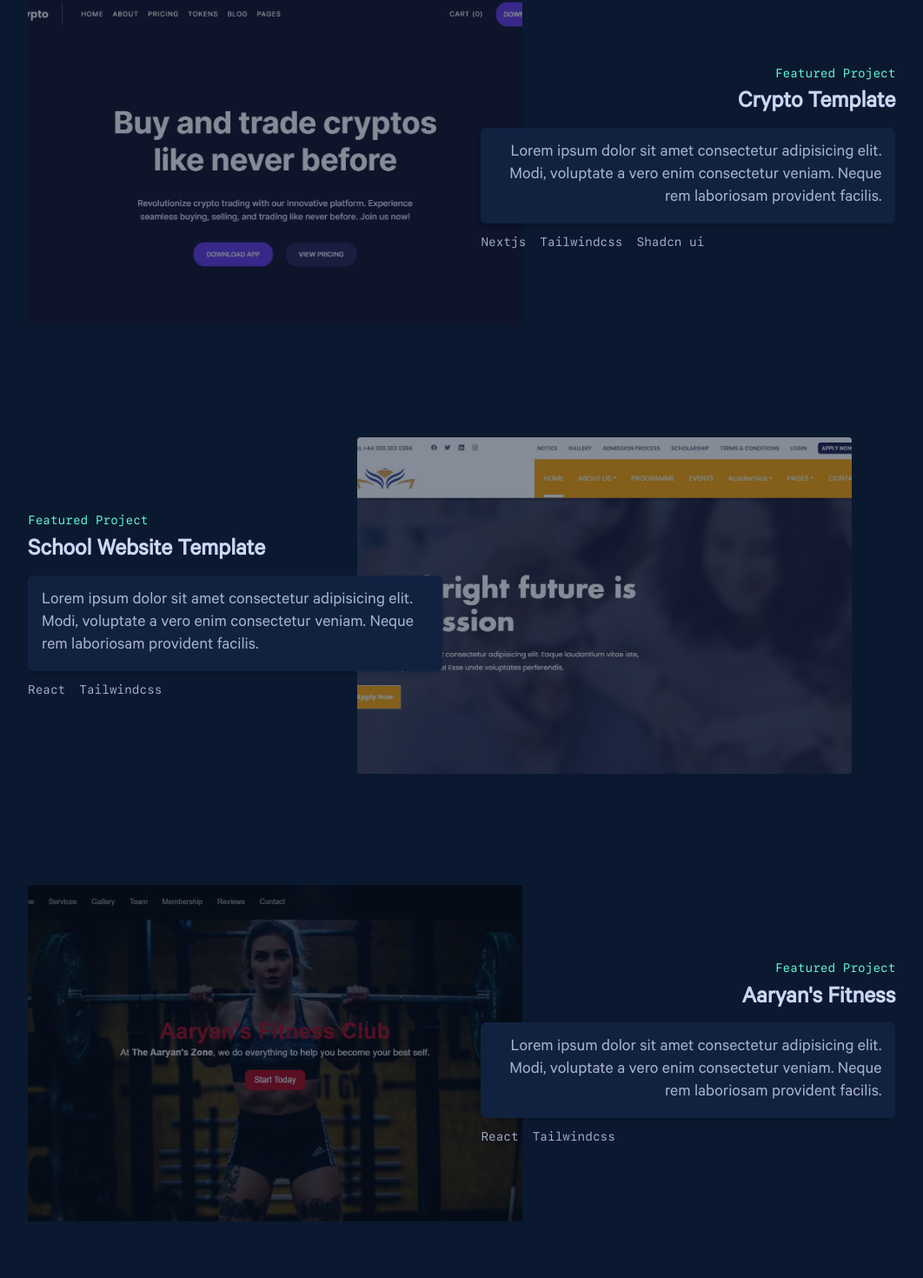
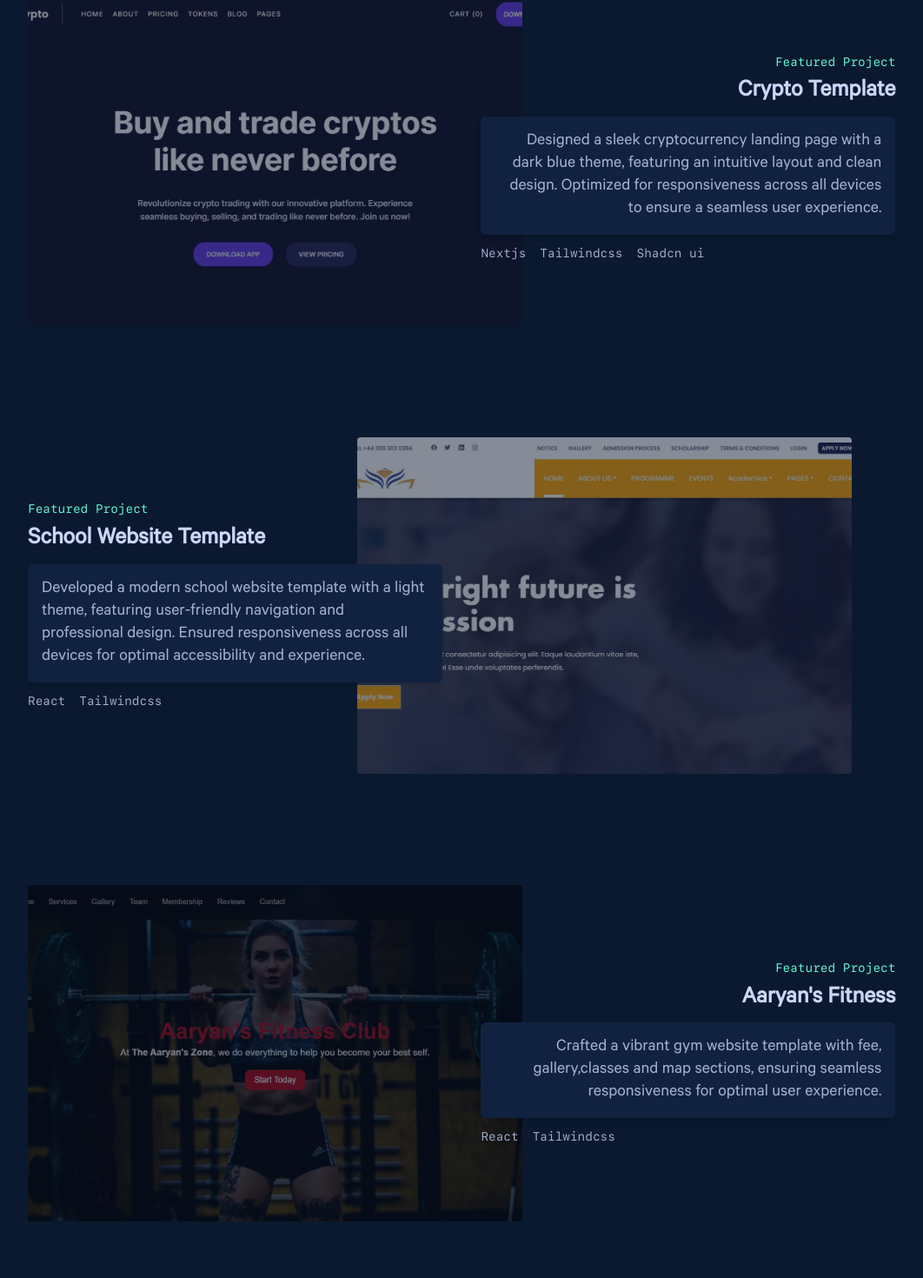
Before and after one commit to ujjwal-B7/v2-my-portfolio, a React (Create React App) app: page / in a window 1280 px wide. Shown: the part 1588-3058 px from the top of the page at 87% size, without its empty margins (134-1196 px from the left). Built offline with nearby package versions, Linux system fonts and the light colour scheme.

Commit message:
Add(work section): description of each projects

```diff
--- a/src/pages/Work.js
+++ b/src/pages/Work.js
@@ -6,7 +6,7 @@ const projects = [
     image: "./images/crypto.jpg",
     name: "Crypto Template",
     description:
-      "Lorem ipsum dolor sit amet consectetur adipisicing elit. Modi, voluptate a vero enim consectetur veniam. Neque rem laboriosam provident facilis.",
+      "Designed a sleek cryptocurrency landing page with a dark blue theme, featuring an intuitive layout and clean design. Optimized for responsiveness across all devices to ensure a seamless user experience.",
     techstack: ["Nextjs", "Tailwindcss", "Shadcn ui"],
   },
   {
@@ -14,7 +14,7 @@ const projects = [
     image: "./images/schooltemplate.jpg",
     name: "School Website Template",
     description:
-      "Lorem ipsum dolor sit amet consectetur adipisicing elit. Modi, voluptate a vero enim consectetur veniam. Neque rem laboriosam provident facilis.",
+      "Developed a modern school website template with a light theme, featuring user-friendly navigation and professional design. Ensured responsiveness across all devices for optimal accessibility and experience.",
     techstack: ["React", "Tailwindcss"],
   },
   {
@@ -22,7 +22,7 @@ const projects = [
     image: "./images/aaryans-fitness.jpg",
     name: "Aaryan's Fitness",
     description:
-      "Lorem ipsum dolor sit amet consectetur adipisicing elit. Modi, voluptate a vero enim consectetur veniam. Neque rem laboriosam provident facilis.",
+      "Crafted a vibrant gym website template with fee, gallery,classes and map sections, ensuring seamless responsiveness for optimal user experience.",
     techstack: ["React", "Tailwindcss"],
   },
   {
@@ -30,7 +30,7 @@ const projects = [
     image: "./images/demotemplate.jpg",
     name: "Business Landing Page",
     description:
-      "Lorem ipsum dolor sit amet consectetur adipisicing elit. Modi, voluptate a vero enim consectetur veniam. Neque rem laboriosam provident facilis.",
+      "Designed a sophisticated business landing page, showcasing static designs with elegance and professionalism to highlight your portfolio effectively.",
     techstack: ["React", "Tailwindcss"],
   },
 ];
```
